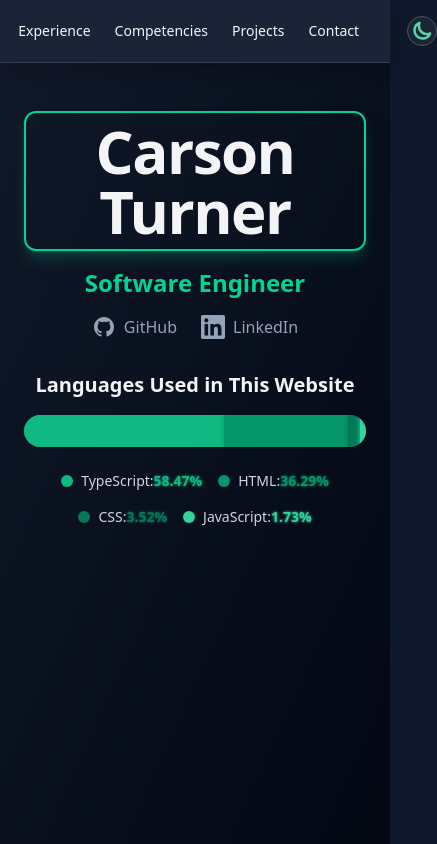
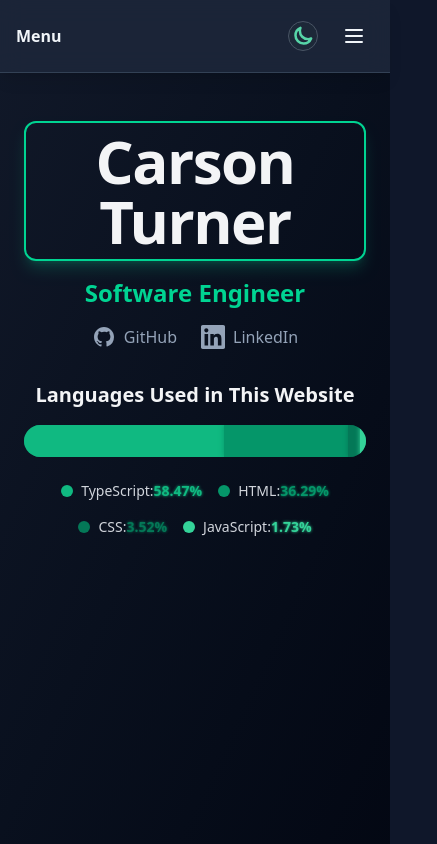
Before and after one commit to leroyperkins/portfolio-website, an Angular app: page / in a window 390 px wide. Shown: the top 844 px of the page, 437 px wide, since content can reach past the window. Built offline with nearby package versions, Linux system fonts and the light colour scheme; no server answers.

Commit message:
Mobile browsing update

```diff
--- a/src/app/shared/layout/header/header.component.html
+++ b/src/app/shared/layout/header/header.component.html
@@ -1,33 +1,86 @@
 <nav class="bg-[var(--color-surface)]/80 backdrop-blur-md border-b border-[var(--color-border)] text-[var(--color-text)] shadow-lg sticky top-0 z-50 select-none">
-  <div class="max-w-7xl mx-auto px-4 py-4 flex items-center justify-center">
-    <div class="flex gap-6 md:gap-8 text-sm md:text-base items-center">
+  <div class="max-w-7xl mx-auto px-4 py-4">
+    <div class="flex items-center justify-between">
+      <div class="hidden md:flex gap-6 lg:gap-8 text-sm md:text-base items-center mx-auto">
+        <a routerLink=""
+           [routerLinkActiveOptions]="{ exact: true }"
+           routerLinkActive="font-bold underline"
+           class="hover:text-[var(--color-accent)] hover:underline underline-offset-4 transition duration-200">
+          Home
+        </a>
+        <a routerLink="/experience"
+           routerLinkActive="font-bold underline"
+           class="hover:text-[var(--color-accent)] hover:underline underline-offset-4 transition duration-200">
+          Experience
+        </a>
+        <a routerLink="/about"
+           routerLinkActive="font-bold underline"
+           class="hover:text-[var(--color-accent)] hover:underline underline-offset-4 transition duration-200">
+          Competencies
+        </a>
+        <a routerLink="/projects"
+           routerLinkActive="font-bold underline"
+           class="hover:text-[var(--color-accent)] hover:underline underline-offset-4 transition duration-200">
+          Projects
+        </a>
+        <a routerLink="/contact"
+           routerLinkActive="font-bold underline"
+           class="hover:text-[var(--color-accent)] hover:underline underline-offset-4 transition duration-200">
+          Contact
+        </a>
+        <app-theme-toggle class="ml-6"></app-theme-toggle>
+      </div>
+
+      <div class="flex md:hidden items-center gap-4 w-full justify-between">
+        <span class="font-semibold">Menu</span>
+        <div class="flex items-center gap-4">
+          <app-theme-toggle></app-theme-toggle>
+          <button (click)="toggleMobileMenu()"
+                  [attr.aria-expanded]="mobileMenuOpen"
+                  aria-label="Toggle menu"
+                  class="p-2 hover:text-[var(--color-accent)] transition">
+            <svg [class.hidden]="mobileMenuOpen" class="w-6 h-6" fill="none" stroke="currentColor" viewBox="0 0 24 24">
+              <path stroke-linecap="round" stroke-linejoin="round" stroke-width="2" d="M4 6h16M4 12h16M4 18h16"/>
+            </svg>
+            <svg [class.hidden]="!mobileMenuOpen" class="w-6 h-6" fill="none" stroke="currentColor" viewBox="0 0 24 24">
+              <path stroke-linecap="round" stroke-linejoin="round" stroke-width="2" d="M6 18L18 6M6 6l12 12"/>
+            </svg>
+          </button>
+        </div>
+      </div>
+    </div>
+    <div [class.hidden]="!mobileMenuOpen" class="md:hidden mt-4 pb-4 flex flex-col gap-4 border-t border-[var(--color-border)] pt-4">
       <a routerLink=""
+         (click)="closeMobileMenu()"
          [routerLinkActiveOptions]="{ exact: true }"
          routerLinkActive="font-bold underline"
-         class="hover:text-[var(--color-accent)] hover:underline underline-offset-4 transition duration-200">
+         class="hover:text-[var(--color-accent)] hover:underline underline-offset-4 transition duration-200 py-2">
         Home
       </a>
       <a routerLink="/experience"
+         (click)="closeMobileMenu()"
          routerLinkActive="font-bold underline"
-         class="hover:text-[var(--color-accent)] hover:underline underline-offset-4 transition duration-200">
+         class="hover:text-[var(--color-accent)] hover:underline underline-offset-4 transition duration-200 py-2">
         Experience
       </a>
       <a routerLink="/about"
+         (click)="closeMobileMenu()"
          routerLinkActive="font-bold underline"
-         class="hover:text-[var(--color-accent)] hover:underline underline-offset-4 transition duration-200">
+         class="hover:text-[var(--color-accent)] hover:underline underline-offset-4 transition duration-200 py-2">
         Competencies
       </a>
       <a routerLink="/projects"
+         (click)="closeMobileMenu()"
          routerLinkActive="font-bold underline"
-         class="hover:text-[var(--color-accent)] hover:underline underline-offset-4 transition duration-200">
+         class="hover:text-[var(--color-accent)] hover:underline underline-offset-4 transition duration-200 py-2">
         Projects
       </a>
       <a routerLink="/contact"
+         (click)="closeMobileMenu()"
          routerLinkActive="font-bold underline"
-         class="hover:text-[var(--color-accent)] hover:underline underline-offset-4 transition duration-200">
+         class="hover:text-[var(--color-accent)] hover:underline underline-offset-4 transition duration-200 py-2">
         Contact
       </a>
-      <app-theme-toggle class="ml-6 md:ml-8"></app-theme-toggle>
     </div>
   </div>
 </nav>
--- a/src/app/shared/layout/header/header.component.ts
+++ b/src/app/shared/layout/header/header.component.ts
@@ -1,12 +1,23 @@
 import { Component } from '@angular/core';
 import { RouterLink, RouterLinkActive } from '@angular/router';
 import { ThemeToggleComponent } from '../../../modules/theme-module/theme/theme-toggle.component';
+import { CommonModule } from '@angular/common';
 
 @Component({
   selector: 'app-header',
   standalone: true,
-  imports: [RouterLink, RouterLinkActive, ThemeToggleComponent],
+  imports: [RouterLink, RouterLinkActive, ThemeToggleComponent, CommonModule],
   templateUrl: './header.component.html',
   styleUrl: './header.component.css'
 })
-export class HeaderComponent { }
+export class HeaderComponent {
+  mobileMenuOpen = false;
+
+  toggleMobileMenu(): void {
+    this.mobileMenuOpen = !this.mobileMenuOpen;
+  }
+
+  closeMobileMenu(): void {
+    this.mobileMenuOpen = false;
+  }
+}
```
